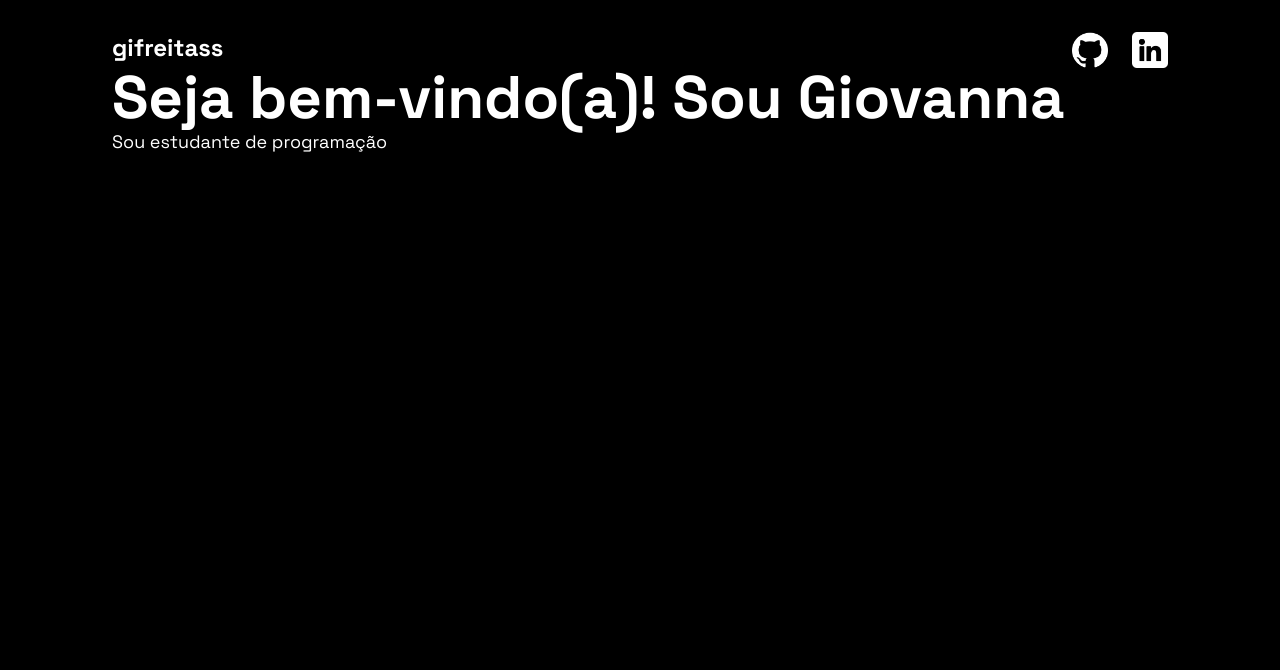
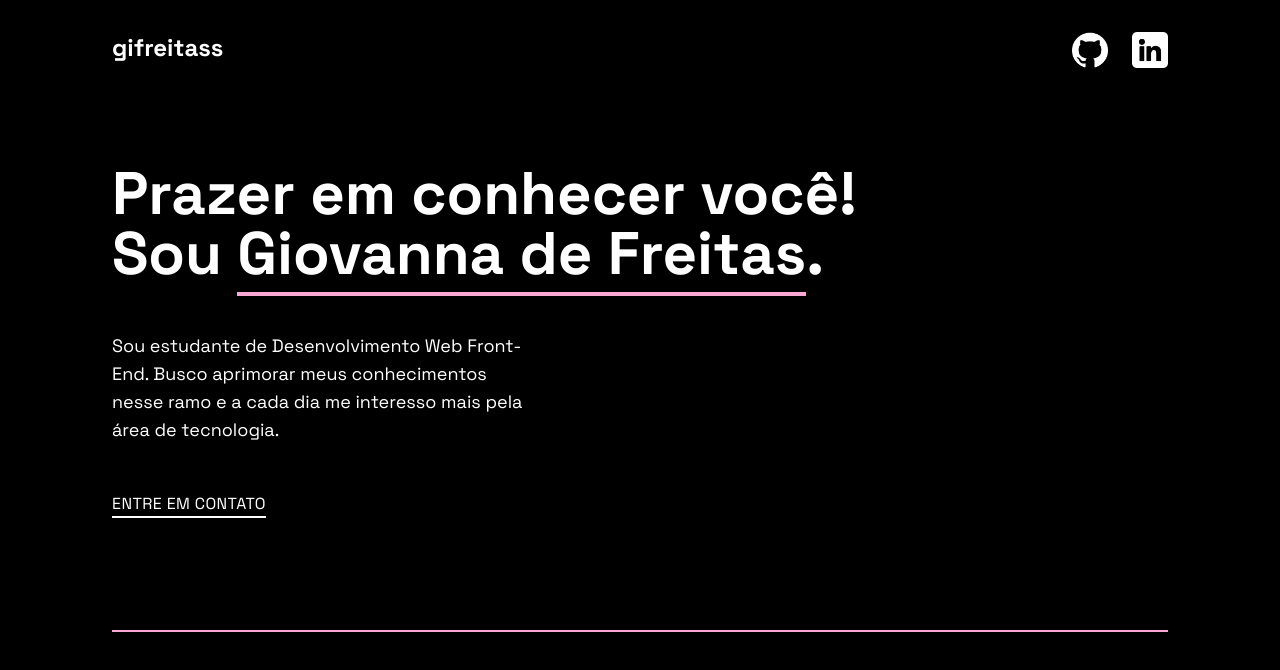
Before and after one commit to gifreitass/portfolio, a Next.js app: page /home in a window 1280 px wide. Shown: the top 670 px of the page. Built offline with nearby package versions, Linux system fonts and the light colour scheme.

Commit message:
working on the presentation section

```diff
--- a/src/app/home/layout.tsx
+++ b/src/app/home/layout.tsx
@@ -12,7 +12,7 @@ export default function RootLayout({
 }) {
   return (
     <html lang="en">
-      <body className={`mx-28 mt-8 bg-black ${mainFontFamily.className}`}>{children}</body>
+      <body className={`mx-28 my-8 bg-black ${mainFontFamily.className}`}>{children}</body>
     </html>
   )
 }
--- a/src/app/home/page.tsx
+++ b/src/app/home/page.tsx
@@ -1,15 +1,8 @@
-import Title from '@/components/atoms/Title'
 import './global.css'
-import Text from '@/components/atoms/Text'
-import NavItems from '@/components/molecules/NavItems'
-import NavBar from '@/components/organisms/NavBar'
+import HomePage from '@/components/templates/Homepage'
 
 export default function Home() {
   return (
-    <div>
-      <NavBar />
-      <Title size='text-6xl'>Seja bem-vindo(a)! Sou Giovanna</Title>
-      <Text>Sou estudante de programação</Text>
-    </div>
+    <HomePage />
   )
 }
--- a/src/components/atoms/Button.tsx
+++ b/src/components/atoms/Button.tsx
@@ -1,6 +1,7 @@
-const Button = () => {
+const Button: React.FC<{ children: React.ReactNode }> = (props) => {
+    //passar href como props pois o botão vai ser usado várias vezes
     return (
-        <div></div>
+        <a className="text-white tracking-wide w-fit border-b-2 border-white" href="mailto:giovannadefreitasaraujo@hotmail.com">{props.children}</a>
     )
 }
 
--- a/src/components/atoms/Text.tsx
+++ b/src/components/atoms/Text.tsx
@@ -1,6 +1,6 @@
-const Text: React.FC<{ children: string }> = (props) => {
+const Text: React.FC<{ children: React.ReactNode }> = (props) => {
     return (
-        <span className="text-lg text-white">{props.children}</span>
+        <span className="w-2/5 text-lg text-white">{props.children}</span>
     )
 }
 
--- a/src/components/atoms/Title.tsx
+++ b/src/components/atoms/Title.tsx
@@ -1,4 +1,4 @@
-const Title: React.FC<{ children: string, size: string }> = (props) => {
+const Title: React.FC<{ children: React.ReactNode, size: string }> = (props) => {
     return (
         <h1 className={`${props.size} text-white font-semibold`}>{props.children}</h1>
     )
--- /dev/null
+++ b/src/components/atoms/UnderlinedTitle.tsx
@@ -0,0 +1,7 @@
+const UnderlinedText: React.FC<{ children: React.ReactNode }> = (props) => {
+    return (
+        <span className="border-b-4 border-pink-300">{props.children}</span>
+    )
+}
+
+export default UnderlinedText
--- /dev/null
+++ b/src/components/organisms/Hero.tsx
@@ -0,0 +1,17 @@
+import Button from "../atoms/Button"
+import Text from "../atoms/Text"
+import Title from "../atoms/Title"
+import UnderlinedText from "../atoms/UnderlinedTitle"
+
+const Hero = () => {
+    return (
+        <section className="flex flex-col gap-12">
+            <Title size='text-6xl'>Prazer em conhecer você! <br /> Sou <UnderlinedText>Giovanna de Freitas</UnderlinedText>.
+            </Title>
+            <Text>Sou estudante de Desenvolvimento Web Front-End. Busco aprimorar meus conhecimentos nesse ramo e a cada dia me interesso mais pela área de tecnologia. </Text>
+            <Button>ENTRE EM CONTATO</Button>
+        </section>
+    )
+}
+
+export default Hero
--- /dev/null
+++ b/src/components/templates/Homepage.tsx
@@ -0,0 +1,16 @@
+import Hero from "../organisms/Hero"
+import NavBar from "../organisms/NavBar"
+
+const HomePage: React.FC = () => {
+    return (
+        <>
+            <NavBar />
+            <main className="mt-24">
+                <Hero />
+                <div className="w-full mt-28 h-0.5 bg-pink-300" />
+            </main>
+        </>
+    )
+}
+
+export default HomePage
```
